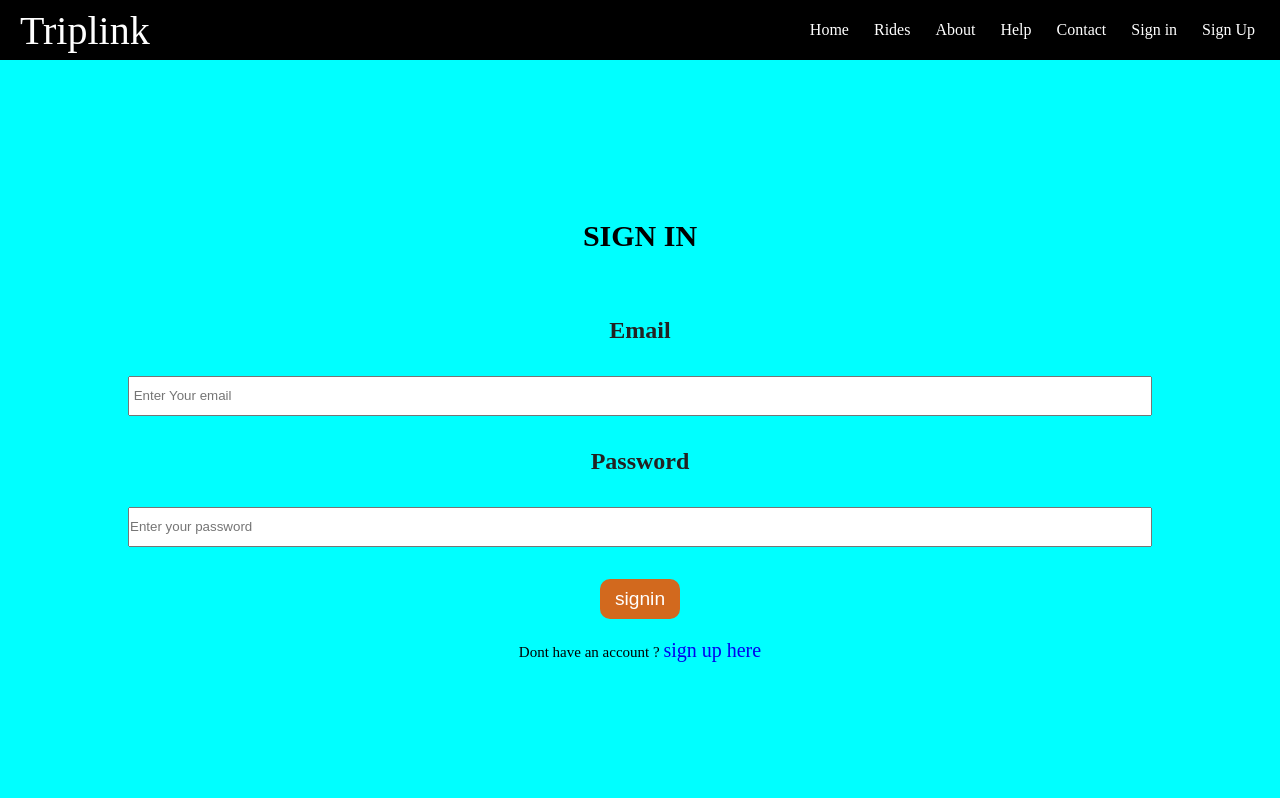
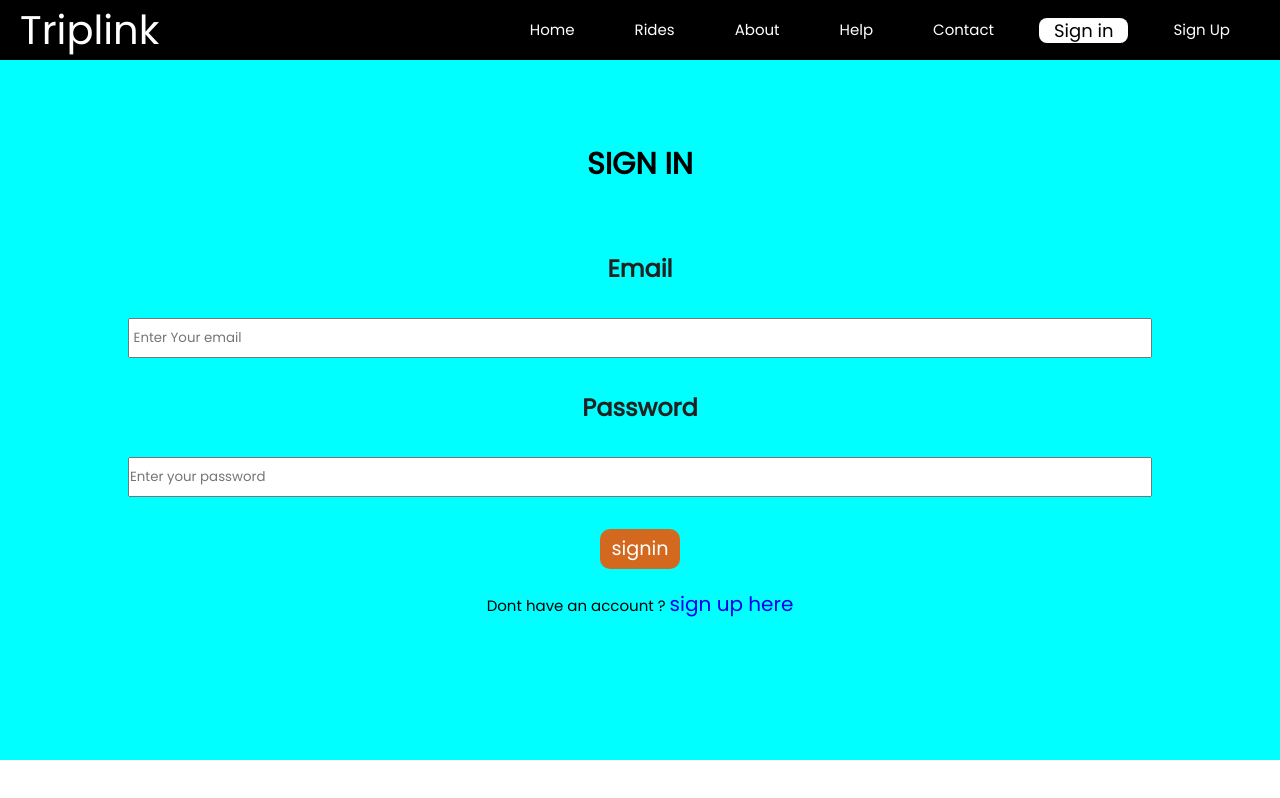
Before and after one commit to AAYUSKARKI/TRIPLINK, a plain HTML site: page links/signin.html in a window 1280 px wide. Drawn offline with Linux system fonts and the light colour scheme.

Commit message:
ALL FILE ADDED

```diff
--- a/links/contact.css
+++ b/links/contact.css
@@ -0,0 +1,73 @@
+@import url(https://fonts.googleapis.com/css?family=Poppins);
+
+* {
+    margin: 0;
+    padding: 0;
+    box-sizing: border-box;
+    font-family: poppins;
+    ;
+}
+
+html {
+    scroll-behavior: smooth;
+}
+
+
+nav {
+    height: 60px;
+    width: 100%;
+    background-color: black;
+    display: flex;
+    justify-content: space-between;
+    align-items: center;
+    padding: 0 20px;
+    position: absolute;
+    top: 0;
+    left: 0;
+}
+
+.left p {
+    color: white;
+    font-size: 40px;
+    font-family: poppins;
+}
+
+.right {
+    display: flex;
+    color: white;
+    font-family: poppins;
+}
+
+ul {
+    list-style: none;
+    display: flex;
+    align-content: center;
+    justify-content: center;
+}
+
+li {
+    margin: 0 15px;
+}
+
+nav ul li a {
+    color: white;
+    text-decoration: none;
+    font-family: poppins;
+    font-size: 15px;
+    padding: 0 15px;
+}
+ul li a.active{
+    border-radius: 8px;
+    background-color: white;
+    color: black;
+    font-size: 18px;
+}
+
+nav ul li a:hover {
+    border-radius: 8px;
+    background-color: white;
+    color: black;
+    font-family: poppins;
+    font-size: 18px;
+    /* border: 1px solid red; */
+}
--- a/links/help.css
+++ b/links/help.css
@@ -0,0 +1,73 @@
+@import url(https://fonts.googleapis.com/css?family=Poppins);
+
+* {
+    margin: 0;
+    padding: 0;
+    box-sizing: border-box;
+    font-family: poppins;
+    ;
+}
+
+html {
+    scroll-behavior: smooth;
+}
+
+
+nav {
+    height: 60px;
+    width: 100%;
+    background-color: black;
+    display: flex;
+    justify-content: space-between;
+    align-items: center;
+    padding: 0 20px;
+    position: absolute;
+    top: 0;
+    left: 0;
+}
+
+.left p {
+    color: white;
+    font-size: 40px;
+    font-family: poppins;
+}
+
+.right {
+    display: flex;
+    color: white;
+    font-family: poppins;
+}
+
+ul {
+    list-style: none;
+    display: flex;
+    align-content: center;
+    justify-content: center;
+}
+
+li {
+    margin: 0 15px;
+}
+
+nav ul li a {
+    color: white;
+    text-decoration: none;
+    font-family: poppins;
+    font-size: 15px;
+    padding: 0 15px;
+}
+ul li a.active{
+    border-radius: 8px;
+    background-color: white;
+    color: black;
+    font-size: 18px;
+}
+
+nav ul li a:hover {
+    border-radius: 8px;
+    background-color: white;
+    color: black;
+    font-family: poppins;
+    font-size: 18px;
+    /* border: 1px solid red; */
+}
--- a/links/rides.css
+++ b/links/rides.css
@@ -0,0 +1,73 @@
+@import url(https://fonts.googleapis.com/css?family=Poppins);
+
+* {
+    margin: 0;
+    padding: 0;
+    box-sizing: border-box;
+    font-family: poppins;
+    ;
+}
+
+html {
+    scroll-behavior: smooth;
+}
+
+
+nav {
+    height: 60px;
+    width: 100%;
+    background-color: black;
+    display: flex;
+    justify-content: space-between;
+    align-items: center;
+    padding: 0 20px;
+    position: absolute;
+    top: 0;
+    left: 0;
+}
+
+.left p {
+    color: white;
+    font-size: 40px;
+    font-family: poppins;
+}
+
+.right {
+    display: flex;
+    color: white;
+    font-family: poppins;
+}
+
+ul {
+    list-style: none;
+    display: flex;
+    align-content: center;
+    justify-content: center;
+}
+
+li {
+    margin: 0 15px;
+}
+
+nav ul li a {
+    color: white;
+    text-decoration: none;
+    font-family: poppins;
+    font-size: 15px;
+    padding: 0 15px;
+}
+ul li a.active{
+    border-radius: 8px;
+    background-color: white;
+    color: black;
+    font-size: 18px;
+}
+
+nav ul li a:hover {
+    border-radius: 8px;
+    background-color: white;
+    color: black;
+    font-family: poppins;
+    font-size: 18px;
+    /* border: 1px solid red; */
+}
--- a/links/signin.css
+++ b/links/signin.css
@@ -1,7 +1,75 @@
-*{
+@import url(https://fonts.googleapis.com/css?family=Poppins);
+
+* {
+    margin: 0;
     padding: 0;
-    margin: 0;
     box-sizing: border-box;
+    font-family: poppins;
+    ;
+}
+
+html {
+    scroll-behavior: smooth;
+}
+
+
+nav {
+    height: 60px;
+    width: 100%;
+    background-color: black;
+    display: flex;
+    justify-content: space-between;
+    align-items: center;
+    padding: 0 20px;
+    position: absolute;
+    top: 0;
+    left: 0;
+}
+
+.left p {
+    color: white;
+    font-size: 40px;
+    font-family: poppins;
+}
+
+.right {
+    display: flex;
+    color: white;
+    font-family: poppins;
+}
+
+ul {
+    list-style: none;
+    display: flex;
+    align-content: center;
+    justify-content: center;
+}
+
+li {
+    margin: 0 15px;
+}
+
+nav ul li a {
+    color: white;
+    text-decoration: none;
+    font-family: poppins;
+    font-size: 15px;
+    padding: 0 15px;
+}
+ul li a.active{
+    border-radius: 8px;
+    background-color: white;
+    color: black;
+    font-size: 18px;
+}
+
+nav ul li a:hover {
+    border-radius: 8px;
+    background-color: white;
+    color: black;
+    font-family: poppins;
+    font-size: 18px;
+    /* border: 1px solid red; */
 }
 /*--- form section css--*/
 .signin{
--- a/links/signin.html
+++ b/links/signin.html
@@ -9,25 +9,22 @@
 </head>
 <body>
      <!----header section-->
-     <header>
      <nav>
         <div class="left">
             <p>Triplink</p>
         </div>
         <div class="right">
             <ul>
-                    <li><a href="/index.html">Home</a></li>
+                <li><a href="#">Home</a></li>
                 <li><a href="#">Rides</a></li>
                 <li><a href="#">About</a></li>
                 <li><a href="#">Help</a></li>
                 <li><a href="#">Contact</a></li>
-                    <li><a href="./links/signin.html">Sign in</a></li>
-                    <li><a href="./signup.html">Sign Up</a></li>
+                <li><a class="active" href="./links/signin.html">Sign in</a></li>
+                <li><a href="./links/signup.html">Sign Up</a></li>
             </ul>
         </div>
     </nav>
-
-    </header>
     <!---sign in  form section-->
 
     <form class="signin">
--- a/links/signup.css
+++ b/links/signup.css
@@ -1,8 +1,18 @@
-*{
+@import url(https://fonts.googleapis.com/css?family=Poppins);
+
+* {
+    margin: 0;
     padding: 0;
-    margin: 0;
     box-sizing: border-box;
+    font-family: poppins;
+    ;
 }
+
+html {
+    scroll-behavior: smooth;
+}
+
+
 nav {
     height: 60px;
     width: 100%;
@@ -11,6 +21,7 @@ nav {
     justify-content: space-between;
     align-items: center;
     padding: 0 20px;
+    position: absolute;
     top: 0;
     left: 0;
 }
@@ -30,25 +41,33 @@ nav {
 ul {
     list-style: none;
     display: flex;
+    align-content: center;
+    justify-content: center;
 }
 
 li {
-    margin-left: 15px;
+    margin: 0 15px;
 }
 
 nav ul li a {
     color: white;
     text-decoration: none;
-
-    padding: 5px;
+    font-family: poppins;
+    font-size: 15px;
+    padding: 0 15px;
+}
+ul li a.active{
     border-radius: 8px;
-    font-family: poppins;
+    background-color: white;
+    color: black;
+    font-size: 18px;
 }
 
 nav ul li a:hover {
-
+    border-radius: 8px;
     background-color: white;
     color: black;
     font-family: poppins;
-
+    font-size: 18px;
+    /* border: 1px solid red; */
 }
```
Also changed, not shown: links/contact.html (+26 -0 lines), links/help.html (+26 -0 lines), links/rides.html (+26 -0 lines), links/signup.html (+4 -10 lines). Lines whose indentation alone changed are shown as unchanged.
